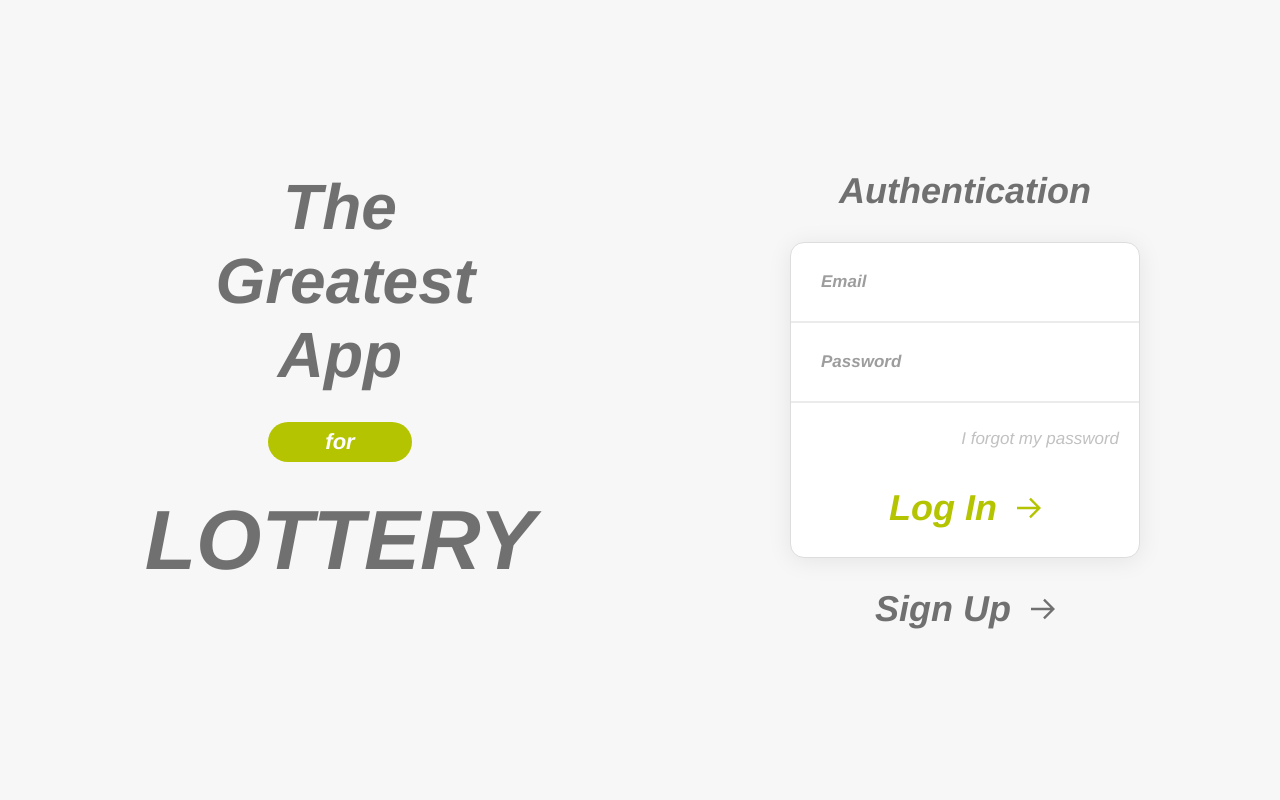
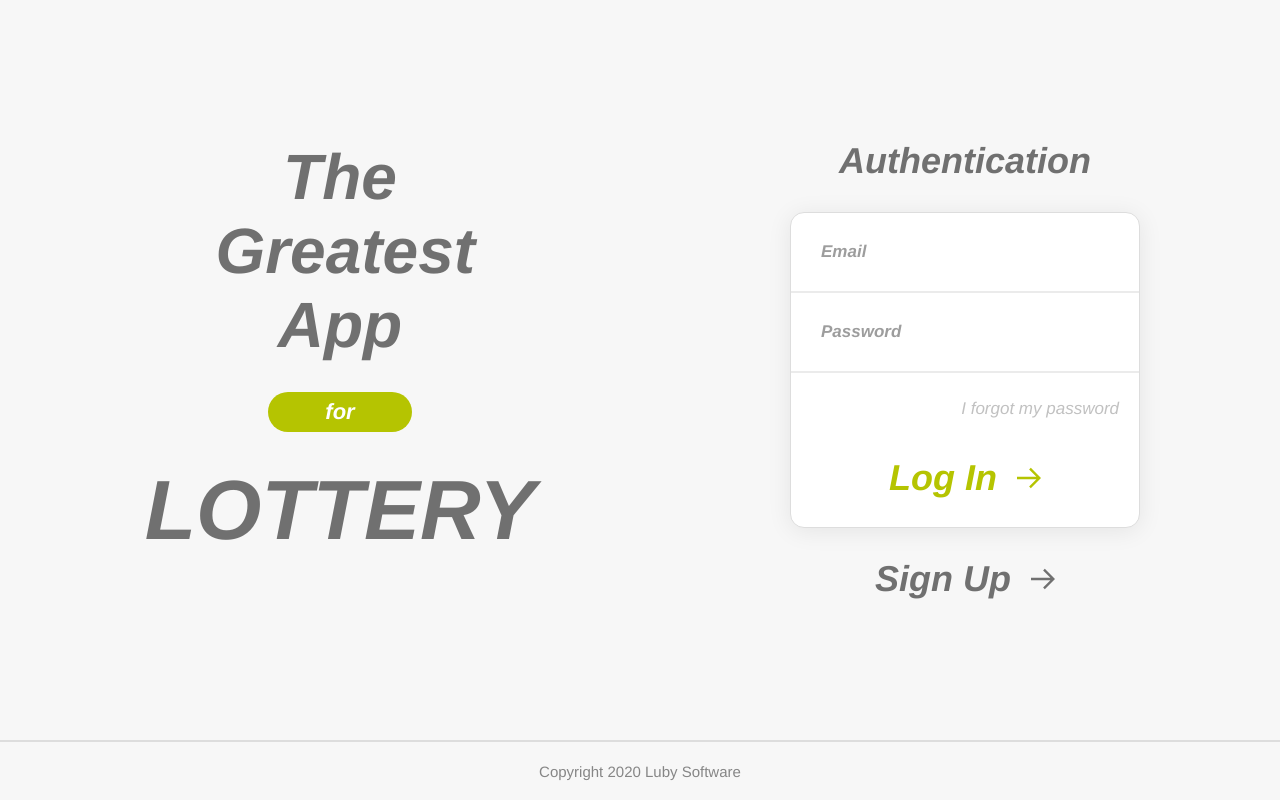
Before and after one commit to luiz-gustavo0/lab-tgl-reactjs, a React (Vite) app in the folder tgl-frontend/: page /auth in a window 1280 px wide. Built offline with nearby package versions, Linux system fonts and the light colour scheme.

Commit message:
add footer component

```diff
--- a/tgl-frontend/src/App.tsx
+++ b/tgl-frontend/src/App.tsx
@@ -12,7 +12,7 @@ const Home = lazy(() => import('pages/Home'));
 const NewBet = lazy(() => import('pages/NewBet'));
 const NewGame = lazy(() => import('pages/NewGame'));
 
-import { Layout, PrivateRoutes } from 'components';
+import { Footer, Layout, PrivateRoutes } from 'components';
 
 function App() {
   return (
@@ -52,6 +52,7 @@ function App() {
             <Route path='reset-password/:token' element={<ChangePassword />} />
           </Route>
         </Routes>
+        <Footer />
       </Suspense>
     </>
   );
--- a/tgl-frontend/src/components/Container/styles.ts
+++ b/tgl-frontend/src/components/Container/styles.ts
@@ -4,5 +4,6 @@ export const Wrapper = styled.main`
   width: 100%;
   max-width: 118rem;
   margin-inline: auto;
-  padding: 0 2rem;
+  padding: 0 2rem 4rem;
+  min-height: calc(100vh - 22rem);
 `;
--- /dev/null
+++ b/tgl-frontend/src/components/Footer/index.tsx
@@ -0,0 +1,9 @@
+import * as S from './styles';
+
+export const Footer = () => {
+  return (
+    <S.Footer>
+      <p>Copyright 2020 Luby Software</p>
+    </S.Footer>
+  );
+};
--- /dev/null
+++ b/tgl-frontend/src/components/Footer/styles.ts
@@ -0,0 +1,15 @@
+import styled from 'styled-components';
+
+export const Footer = styled.footer`
+  /* margin-top: 4rem; */
+  height: 6rem;
+  display: flex;
+  align-items: center;
+  justify-content: center;
+  border-top: 2px solid var(--gray-300);
+
+  p {
+    font-size: 1.5rem;
+    color: var(--gray-600);
+  }
+`;
--- a/tgl-frontend/src/components/Header/index.tsx
+++ b/tgl-frontend/src/components/Header/index.tsx
@@ -51,7 +51,7 @@ export const Header = () => {
             </li>
             {user?.is_admin && (
               <li>
-                <Link to='new-game' onClick={handleOpenMenu}>
+                <Link to='/new-game' onClick={handleOpenMenu}>
                   New Game
                 </Link>
               </li>
--- a/tgl-frontend/src/components/Layout/styles.ts
+++ b/tgl-frontend/src/components/Layout/styles.ts
@@ -3,7 +3,8 @@ import styled from 'styled-components';
 export const Wrapper = styled.main`
   width: 100%;
   max-width: 118rem;
-  height: 100vh;
+  min-height: calc(100vh - 6rem);
+
   margin: 0 auto;
   padding: 0 2rem;
 
--- a/tgl-frontend/src/components/index.ts
+++ b/tgl-frontend/src/components/index.ts
@@ -4,6 +4,7 @@ export { Cart } from './Cart';
 export { Container } from './Container';
 export { CustomLink } from './CustomLink';
 export { Form } from './Form';
+export { Footer } from './Footer';
 export { Header } from './Header';
 export { Input } from './Input';
 export { Layout } from './Layout';
--- a/tgl-frontend/src/pages/NewBet/styles.ts
+++ b/tgl-frontend/src/pages/NewBet/styles.ts
@@ -4,7 +4,7 @@ export const Container = styled.main`
   width: 100%;
   max-width: 118rem;
   margin-inline: auto;
-  padding: 0 2rem;
+  padding: 0 2rem 8rem;
 
   display: flex;
   gap: 4rem;
```
